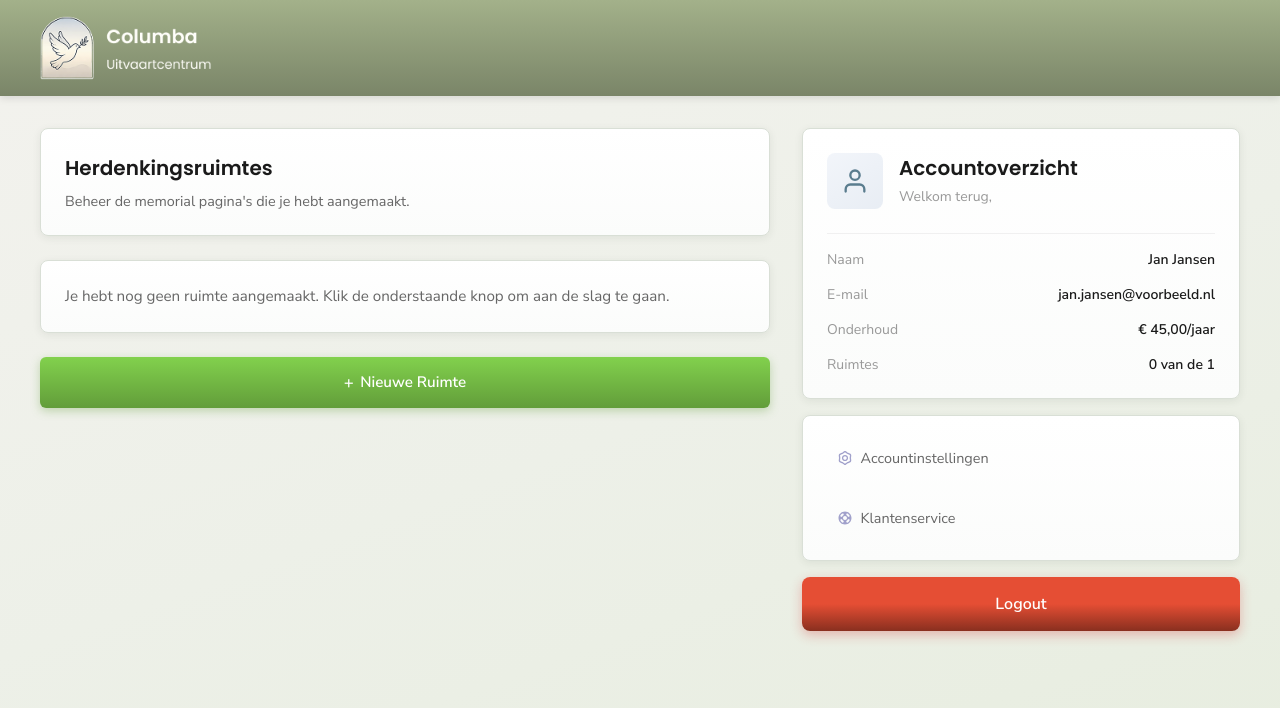
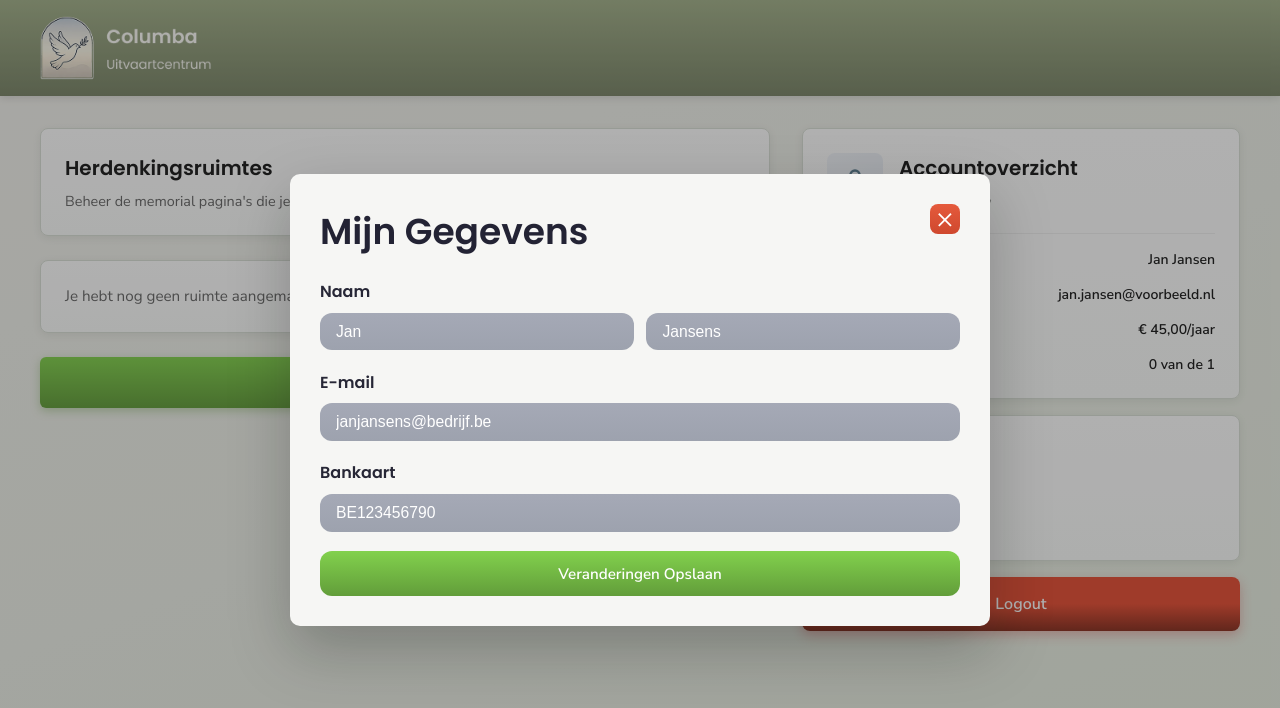
Before and after one commit to devosdevelops/build_noekmemorial, a Nuxt app in the folder app/: page /dashboard in a window 1280 px wide. Both pictures are taken after a click on the button "Accountinstellingen". Shown: the top 708 px of the page. Built offline with nearby package versions, Linux system fonts and the light colour scheme.

Commit message:
feat: add account settings modal with input fields for user details

```diff
--- a/app/app/components/dashboard/DashboardAccountPanel.vue
+++ b/app/app/components/dashboard/DashboardAccountPanel.vue
@@ -34,11 +34,11 @@
 
     <!-- Settings Card -->
     <Card class="settings-card">
-      <button class="settings-button">
+      <button class="settings-button" type="button" @click="isAccountSettingsOpen = true">
         <img src="/icons/SettingsInline.svg" alt="Settings" class="settings-icon" />
         Accountinstellingen
       </button>
-      <button class="settings-button">
+      <button class="settings-button" type="button">
         <img src="/icons/Support.svg" alt="Support" class="settings-icon" />
         Klantenservice
       </button>
@@ -46,6 +46,49 @@
 
     <!-- Logout Button -->
     <button class="logout-button">Logout</button>
+
+    <div
+      v-if="isAccountSettingsOpen"
+      class="account-modal-overlay"
+      role="dialog"
+      aria-modal="true"
+      aria-labelledby="account-modal-title"
+      @click.self="isAccountSettingsOpen = false"
+    >
+      <div class="account-modal-card">
+        <div class="account-modal-header">
+          <h2 id="account-modal-title">Mijn Gegevens</h2>
+          <button
+            type="button"
+            class="account-modal-close"
+            aria-label="Sluiten"
+            @click="isAccountSettingsOpen = false"
+          >
+            ×
+          </button>
+        </div>
+
+        <div class="account-modal-field">
+          <label for="account-first-name">Naam</label>
+          <div class="account-modal-name-row">
+            <input id="account-first-name" v-model="accountFirstName" type="text" class="account-modal-input" />
+            <input v-model="accountLastName" type="text" class="account-modal-input" />
+          </div>
+        </div>
+
+        <div class="account-modal-field">
+          <label for="account-email">E-mail</label>
+          <input id="account-email" v-model="accountEmail" type="email" class="account-modal-input" />
+        </div>
+
+        <div class="account-modal-field">
+          <label for="account-card">Bankaart</label>
+          <input id="account-card" v-model="accountCard" type="text" class="account-modal-input" />
+        </div>
+
+        <button type="button" class="account-modal-save">Veranderingen Opslaan</button>
+      </div>
+    </div>
   </div>
 </template>
 
@@ -59,6 +102,12 @@ const userEmail = ref('jan.jansen@voorbeeld.nl')
 const subscriptionPrice = ref('€ 45,00')
 const roomsUsed = ref(0)
 const roomsLimit = ref(1)
+
+const isAccountSettingsOpen = ref(false)
+const accountFirstName = ref('Jan')
+const accountLastName = ref('Jansens')
+const accountEmail = ref('janjansens@bedrijf.be')
+const accountCard = ref('BE123456790')
 </script>
 
 <style scoped>
@@ -196,4 +245,112 @@ const roomsLimit = ref(1)
   transform: translateY(-1px);
   box-shadow: 0 6px 16px rgba(211, 47, 47, 0.4);
 }
+
+.account-modal-overlay {
+  position: fixed;
+  inset: 0;
+  background: rgba(26, 26, 26, 0.34);
+  display: flex;
+  align-items: center;
+  justify-content: center;
+  padding: 1.5rem;
+  z-index: 220;
+}
+
+.account-modal-card {
+  width: min(100%, 640px);
+  background: #f6f6f4;
+  border-radius: 10px;
+  padding: 1.85rem;
+  box-shadow: 0 24px 60px rgba(10, 14, 10, 0.25);
+}
+
+.account-modal-header {
+  display: flex;
+  align-items: flex-start;
+  justify-content: space-between;
+  margin-bottom: 1.25rem;
+}
+
+.account-modal-header h2 {
+  margin: 0;
+  color: #232334;
+  font-family: var(--font-display);
+  font-size: 2.25rem;
+  font-weight: 700;
+}
+
+.account-modal-close {
+  border: none;
+  width: 1.9rem;
+  height: 1.9rem;
+  border-radius: 8px;
+  background: linear-gradient(180deg, #e55a3c 0%, #cf482e 100%);
+  color: #ffffff;
+  font-size: 1.8rem;
+  line-height: 1;
+  cursor: pointer;
+}
+
+.account-modal-field {
+  display: flex;
+  flex-direction: column;
+  gap: 0.55rem;
+  margin-bottom: 1.2rem;
+}
+
+.account-modal-field label {
+  color: #272736;
+  font-family: var(--font-display);
+  font-size: 1rem;
+  font-weight: 700;
+}
+
+.account-modal-name-row {
+  display: grid;
+  grid-template-columns: 1fr 1fr;
+  gap: 0.8rem;
+}
+
+.account-modal-input {
+  width: 100%;
+  box-sizing: border-box;
+  border: none;
+  border-radius: 12px;
+  padding: 0.62rem 1rem;
+  background: linear-gradient(180deg, #a5a9b6 0%, #9da2ae 100%);
+  color: #ffffff;
+  font-size: 0.98rem;
+}
+
+.account-modal-input:focus {
+  outline: 2px solid rgba(122, 155, 126, 0.45);
+  outline-offset: 1px;
+}
+
+.account-modal-save {
+  width: 100%;
+  border: none;
+  border-radius: 12px;
+  padding: 0.78rem 1.2rem;
+  background: var(--ok-gradient, linear-gradient(180deg, #82D14D 0%, #629D3A 100%));
+  color: #ffffff;
+  font-size: 0.95rem;
+  font-weight: 600;
+  cursor: pointer;
+}
+
+@media (max-width: 768px) {
+  .account-modal-card {
+    padding: 1.25rem;
+  }
+
+  .account-modal-header h2 {
+    font-size: 1.9rem;
+  }
+
+  .account-modal-name-row {
+    grid-template-columns: 1fr;
+  }
+}
 </style>
```
